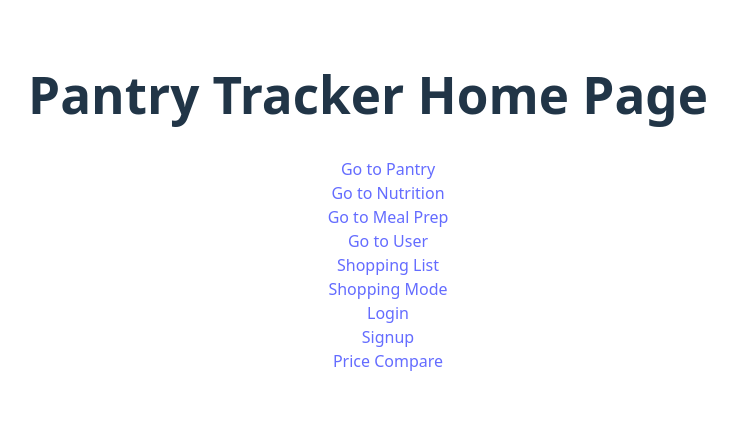
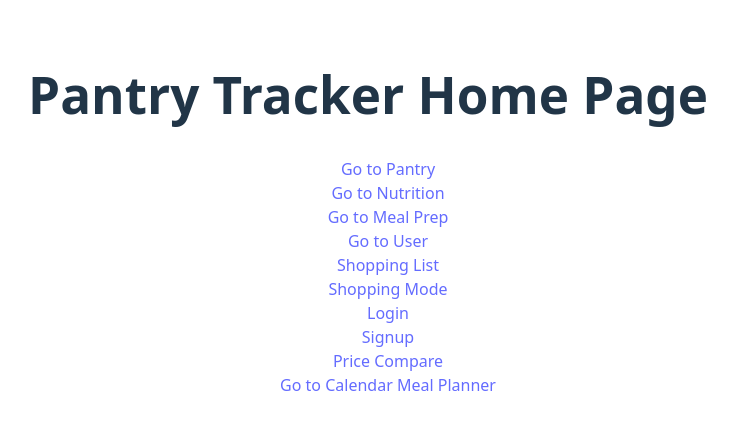
Before and after one commit to MimocaShelf/PantryTracker, a React (Vite) app: page / in a window 1280 px wide. Shown: the top 430 px of the page, without its empty margins (272-1009 px from the left). Built offline with nearby package versions, Linux system fonts and the light colour scheme.

Commit message:
Added Page and Link for Calendar Feature

```diff
--- a/src/home.jsx
+++ b/src/home.jsx
@@ -17,6 +17,8 @@ function Home() {
                 <li id="homeList"><Link to="/login">Login</Link></li>
                 <li id="homeList"><Link to="/signup">Signup</Link></li>
                 <li id="homeList"><Link to="/priceCompare">Price Compare</Link></li>
+                <li id="homeList"><Link to="/calendar">Go to Calendar Meal Planner</Link></li>
+
             </ul>
         </nav>
 
```
Also changed, not shown: src/calendar.jsx (added, +8 -0 lines).
